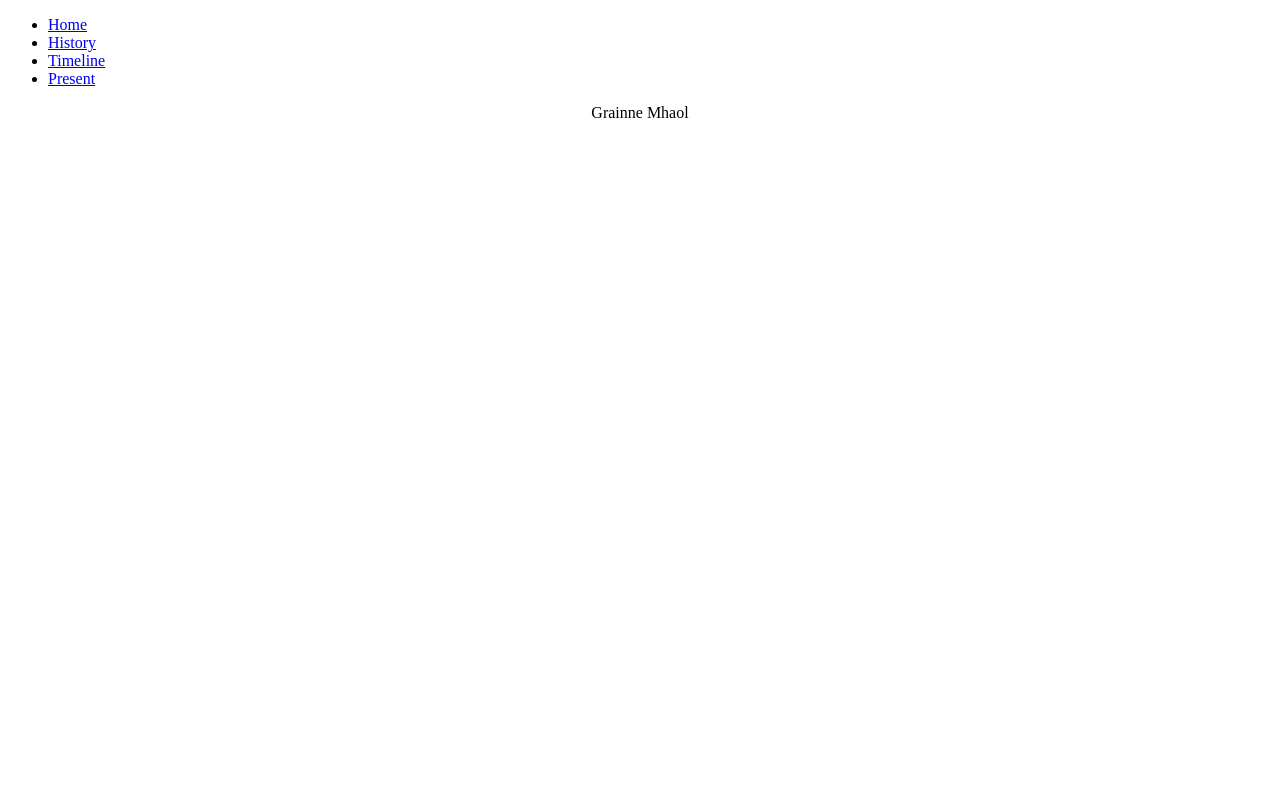
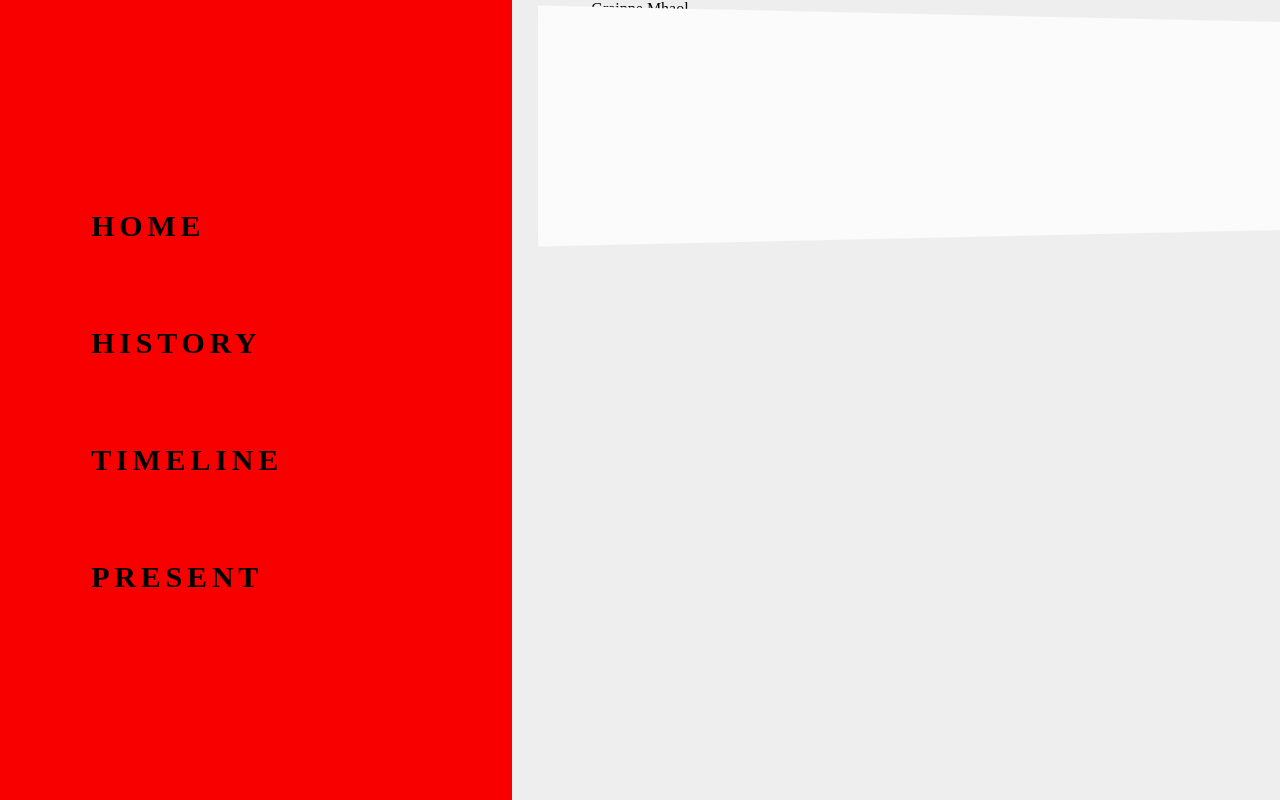
Before and after one commit to Ariesliana97/LOMalley-PP1, a plain HTML site: page HTML/History.html in a window 1280 px wide. Drawn offline with Linux system fonts and the light colour scheme; files that its build step writes are made by us from their sources.

Commit message:
update with link to CSS

```diff
--- a/HTML/History.html
+++ b/HTML/History.html
@@ -4,6 +4,7 @@
     <meta charset="UTF-8">
     <meta http-equiv="X-UA-Compatible" content="IE=edge">
     <meta name="viewport" content="width=device-width, initial-scale=1.0">
+    <link rel="stylesheet" href="CSS/style.css" type="text/css">
     <title>Document</title>
 </head>
 <body>
```
Also changed, not shown: HTML/Present.html (+1 -0 lines), HTML/Timeline.html (+1 -0 lines).
